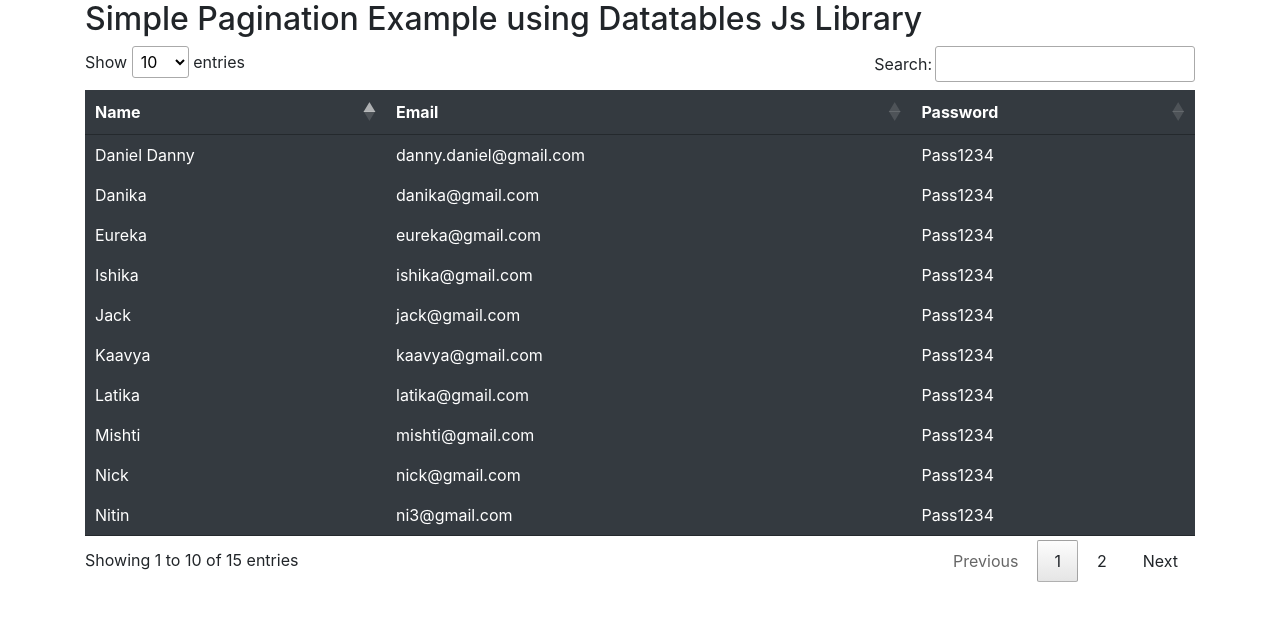
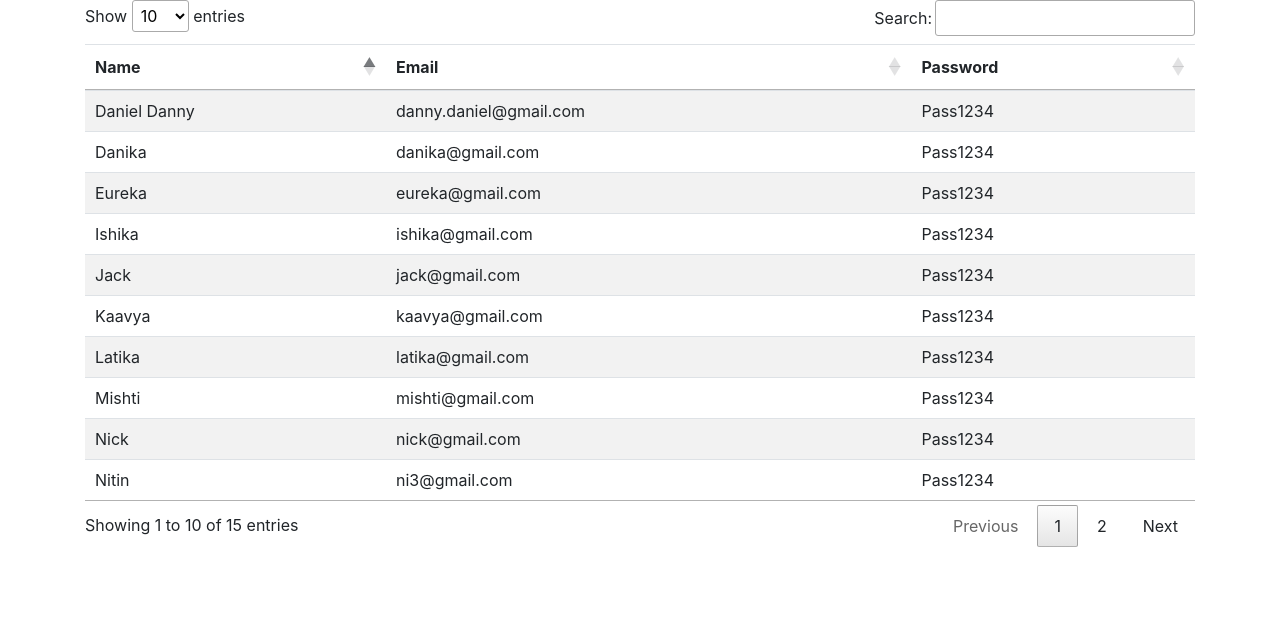
Before and after one commit to Imnmania/Flask_Student_Management, a Flask app: page /contact in a window 1280 px wide. Shown: the top 621 px of the page. Run offline with Flask 2, Linux system fonts and the light colour scheme; a user stored in the database is signed in; tables that the repository leaves empty hold one stand-in row (values such as "Sample post"); some libraries are stand-ins or nearby versions.

Commit message:
tables fixed, pagination in progress

```diff
--- a/templates/base0.html
+++ b/templates/base0.html
@@ -39,7 +39,7 @@
     <header class="site-header">
         <nav class="navbar navbar-expand-md navbar-dark bg-dark fixed-top">
           <div class="container">
-            <a class="navbar-brand mr-4" href="/"> Student RDS </a>
+            <a class="navbar-brand mr-4" href="/"> Student <b>RDS</b> </a>
             <button class="navbar-toggler" type="button" data-toggle="collapse" data-target="#navbarToggle" aria-controls="navbarToggle" aria-expanded="false" aria-label="Toggle navigation">
               <span class="navbar-toggler-icon"></span>
             </button>
@@ -95,6 +95,5 @@
     <script src="https://cdn.jsdelivr.net/npm/popper.js@1.16.0/dist/umd/popper.min.js" integrity="sha384-Q6E9RHvbIyZFJoft+2mJbHaEWldlvI9IOYy5n3zV9zzTtmI3UksdQRVvoxMfooAo" crossorigin="anonymous"></script>
     <script src="https://stackpath.bootstrapcdn.com/bootstrap/4.5.0/js/bootstrap.min.js" integrity="sha384-OgVRvuATP1z7JjHLkuOU7Xw704+h835Lr+6QL9UvYjZE3Ipu6Tp75j7Bh/kR0JKI" crossorigin="anonymous"></script>
 
-
 </body>
 </html>
--- a/templates/base1.html
+++ b/templates/base1.html
@@ -38,7 +38,7 @@
     <header class="site-header">
         <nav class="navbar navbar-expand-md navbar-dark bg-dark fixed-top">
           <div class="container navpad">
-            <a class="navbar-brand mr-4" href="/"> Student RDS </a>
+            <a class="navbar-brand mr-4" href="/"> Student <b>RDS</b> </a>
             <button class="navbar-toggler" type="button" data-toggle="collapse" data-target="#navbarToggle" aria-controls="navbarToggle" aria-expanded="false" aria-label="Toggle navigation">
               <span class="navbar-toggler-icon"></span>
             </button>
--- a/templates/contact.html
+++ b/templates/contact.html
@@ -1,4 +1,3 @@
-
  <!DOCTYPE html>
 <html>
 <head>
@@ -11,17 +10,17 @@
     <script src="https://cdnjs.cloudflare.com/ajax/libs/popper.js/1.14.6/umd/popper.min.js" integrity="sha384-wHAiFfRlMFy6i5SRaxvfOCifBUQy1xHdJ/yoi7FRNXMRBu5WHdZYu1hA6ZOblgut" crossorigin="anonymous"></script>
     <script src="https://stackpath.bootstrapcdn.com/bootstrap/4.2.1/js/bootstrap.min.js" integrity="sha384-B0UglyR+jN6CkvvICOB2joaf5I4l3gm9GU6Hc1og6Ls7i6U/mkkaduKaBhlAXv9k" crossorigin="anonymous"></script>
 
-     <script
-   <!-- src="http://code.jquery.com/jquery-3.3.1.min.js" -->
+    <!-- <script
+  src="http://code.jquery.com/jquery-3.3.1.min.js"
   integrity="sha256-FgpCb/KJQlLNfOu91ta32o/NMZxltwRo8QtmkMRdAu8="
-   crossorigin="anonymous"></script>
-   <link rel="stylesheet" href="https://cdn.datatables.net/1.10.21/css/jquery.dataTables.min.css">
-   <script src="https://cdn.datatables.net/1.10.21/js/jquery.dataTables.min.js" ></script>
+  crossorigin="anonymous"></script> -->
+  <link rel="stylesheet" href="https://cdn.datatables.net/1.10.19/css/jquery.dataTables.min.css">
+  <script src="https://cdn.datatables.net/1.10.19/js/jquery.dataTables.min.js" ></script>
 </head>
 <body>
 <div class="container">
-     <h2>Simple Pagination Example using Datatables Js Library</h2>
-     <table class="table-sm table-dark text-wrap " id="myTable">
+
+    <table class="table table-hover table-striped" id="myTable">
     <thead>
     <tr><th>Name</th><th>Email</th><th>Password</th></tr>
     </thead>
@@ -47,8 +46,8 @@
 
 <script>
     $(document).ready( function () {
-     $('#myTable').DataTable();
- } );
+      $('#myTable').DataTable()
+});
     </script>
 </body>
 </html>
```
Lines whose indentation alone changed are shown as unchanged.
